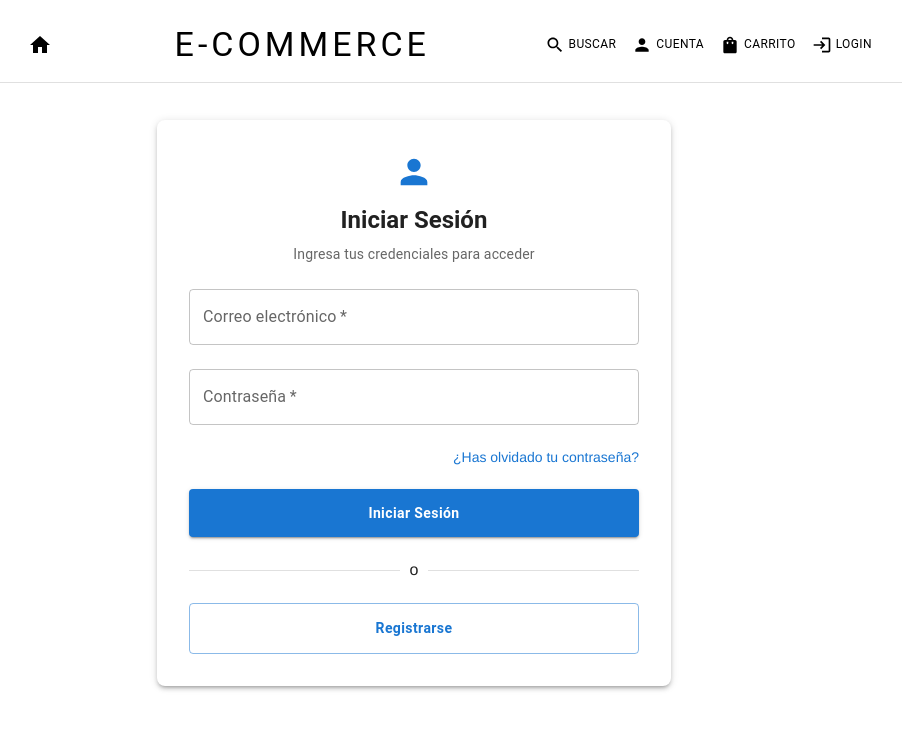
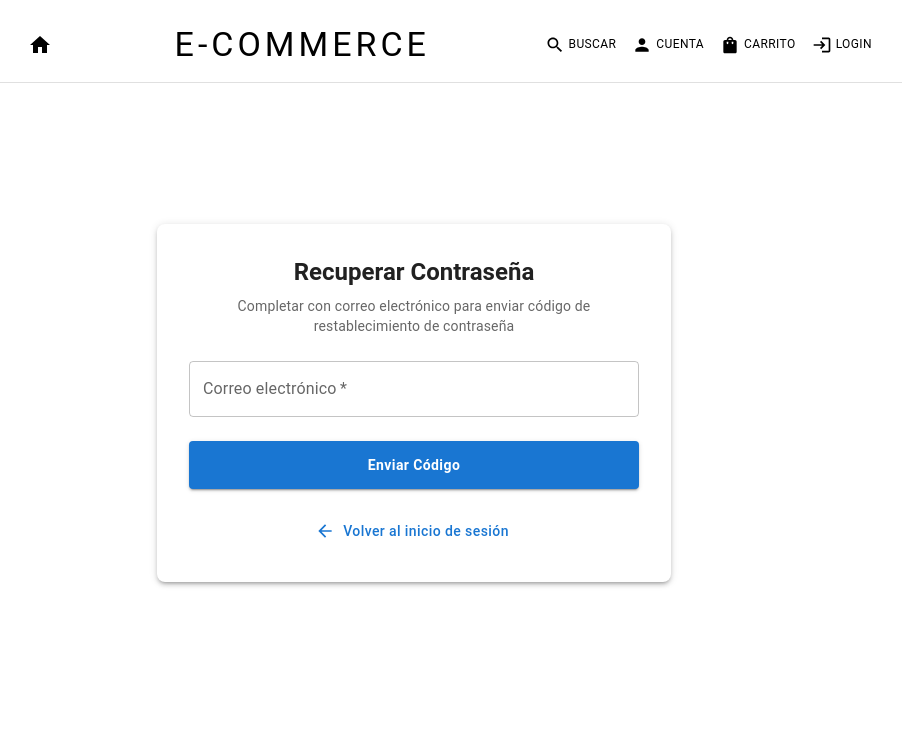
Before and after one commit to Agustin-CH/laboratorio-grupo1, a React (Create React App) app in the folder frontend/: page /usuarios in a window 1280 px wide. Both pictures are taken after a click on the link "¿Has olvidado tu contraseña?". Shown: the top 730 px of the page, without its empty margins (226-1128 px from the left). Built offline with nearby package versions, Linux system fonts and the light colour scheme.

Commit message:
Agregado de logica

```diff
--- a/frontend/package.json
+++ b/frontend/package.json
@@ -15,6 +15,7 @@
   "dependencies": {
     "@mui/icons-material": "^5.17.1",
     "@mui/material": "^5.17.1",
+    "axios": "^1.9.0",
     "react": "^18.3.1",
     "react-dom": "^18.3.1",
     "react-material-ui-carousel": "^3.4.2",
--- a/frontend/src/pages/UserManagement.jsx
+++ b/frontend/src/pages/UserManagement.jsx
@@ -1,55 +1,295 @@
-import { useState, useContext } from "react";
-import { Box, Typography, Stack, Button, TextField, Link, useMediaQuery, Paper, Divider } from "@mui/material";
-import PersonIcon from "@mui/icons-material/Person";
-import Header from "../components/Header";
-import { AuthContext } from "../context/AuthContext";
-import { useNavigate } from "react-router-dom";
+"use client"
+
+import { useState, useContext } from "react"
+import {
+  Box,
+  Typography,
+  Stack,
+  Button,
+  TextField,
+  Link,
+  useMediaQuery,
+  Paper,
+  Divider,
+  MenuItem,
+  FormControl,
+  InputLabel,
+  Select,
+  FormHelperText,
+} from "@mui/material"
+import PersonIcon from "@mui/icons-material/Person"
+import ArrowBackIcon from "@mui/icons-material/ArrowBack"
+import Header from "../components/Header"
+import { AuthContext } from "../context/AuthContext"
+import { useNavigate } from "react-router-dom"
 
 const Login = () => {
-  const isMobile = useMediaQuery("(max-width:600px)");
-  const { login } = useContext(AuthContext);
-  const navigate = useNavigate();
+  const isMobile = useMediaQuery("(max-width:600px)")
+  const { login } = useContext(AuthContext)
+  const navigate = useNavigate()
 
-  const [email, setEmail] = useState("");
-  const [password, setPassword] = useState("");
-  const [error, setError] = useState("");
+  // Estados para el login
+  const [email, setEmail] = useState("")
+  const [password, setPassword] = useState("")
+  const [error, setError] = useState("")
+
+  // Estados para controlar qué formulario mostrar
+  const [showForgotPassword, setShowForgotPassword] = useState(false)
+  const [showRegister, setShowRegister] = useState(false)
+  const [forgotPasswordEmail, setForgotPasswordEmail] = useState("")
+  const [forgotPasswordSent, setForgotPasswordSent] = useState(false)
+
+  // Estados para el formulario de registro
+  const [registerName, setRegisterName] = useState("")
+  const [registerEmail, setRegisterEmail] = useState("")
+  const [registerBirthDate, setRegisterBirthDate] = useState("")
+  const [registerNationality, setRegisterNationality] = useState("")
+  const [registerGender, setRegisterGender] = useState("")
+  const [registerErrors, setRegisterErrors] = useState({
+    name: "",
+    email: "",
+    birthDate: "",
+    nationality: "",
+    gender: "",
+  })
 
   // Simulación de login (reemplaza por tu API real)
   const handleLogin = (e) => {
-    e.preventDefault();
+    e.preventDefault()
     // Ejemplo: usuario admin
     if (email === "admin@admin.com" && password === "admin") {
-      login({ nombre: "Admin", email, rol: "admin" }, "fake-jwt-token-admin");
-      navigate("/gestion-productos");
+      login({ nombre: "Admin", email, rol: "admin" }, "fake-jwt-token-admin")
+      navigate("/gestion-productos")
     } else if (email === "user@user.com" && password === "user") {
-      login({ nombre: "Usuario", email, rol: "user" }, "fake-jwt-token-user");
-      navigate("/catalogo");
+      login({ nombre: "Usuario", email, rol: "user" }, "fake-jwt-token-user")
+      navigate("/catalogo")
     } else {
-      setError("Credenciales incorrectas");
+      setError("Credenciales incorrectas")
     }
-  };
+  }
 
-  return (
-    <Box sx={{ fontFamily: "'Helvetica Neue', sans-serif" }}>
-      <Header />
-      <Box
+  // Manejar el envío del formulario de olvido de contraseña
+  const handleForgotPassword = (e) => {
+    e.preventDefault()
+    if (forgotPasswordEmail) {
+      setForgotPasswordSent(true)
+      setTimeout(() => {
+        setForgotPasswordSent(false)
+        setShowForgotPassword(false)
+        setForgotPasswordEmail("")
+      }, 3000)
+    }
+  }
+
+  // Validar fecha de nacimiento (mayor de 18 años)
+  const validateBirthDate = (date) => {
+    if (!date) return "La fecha de nacimiento es requerida"
+
+    const birthDate = new Date(date)
+    const today = new Date()
+    let age = today.getFullYear() - birthDate.getFullYear()
+    const monthDiff = today.getMonth() - birthDate.getMonth()
+
+    if (monthDiff < 0 || (monthDiff === 0 && today.getDate() < birthDate.getDate())) {
+      age--
+    }
+
+    if (age < 18) {
+      return "Debes ser mayor de 18 años"
+    }
+
+    return ""
+  }
+
+  // Manejar el envío del formulario de registro
+  const handleRegister = (e) => {
+    e.preventDefault()
+
+    // Validar campos
+    const birthDateError = validateBirthDate(registerBirthDate)
+    const newErrors = {
+      name: registerName ? "" : "El nombre es requerido",
+      email: registerEmail ? "" : "El correo electrónico es requerido",
+      birthDate: birthDateError,
+      nationality: registerNationality ? "" : "La nacionalidad es requerida",
+      gender: registerGender ? "" : "El género es requerido",
+    }
+
+    setRegisterErrors(newErrors)
+
+    if (Object.values(newErrors).some((error) => error !== "")) {
+      return
+    }
+
+    console.log("Registro exitoso", {
+      nombre: registerName,
+      email: registerEmail,
+      fechaNacimiento: registerBirthDate,
+      nacionalidad: registerNationality,
+      genero: registerGender,
+    })
+
+    // Volver al formulario de login
+    setShowRegister(false)
+    // Limpiar campos
+    setRegisterName("")
+    setRegisterEmail("")
+    setRegisterBirthDate("")
+    setRegisterNationality("")
+    setRegisterGender("")
+  }
+
+  // Renderizar el formulario de olvido de contraseña
+  const renderForgotPasswordForm = () => (
+    <form onSubmit={handleForgotPassword}>
+      <Stack spacing={3}>
+        <Box textAlign="center">
+          <Typography variant="h5" sx={{ fontWeight: "bold", mb: 1 }}>
+            Recuperar Contraseña
+          </Typography>
+          <Typography variant="body2" color="text.secondary">
+            Completar con correo electrónico para enviar código de restablecimiento de contraseña
+          </Typography>
+        </Box>
+
+        <TextField
+          label="Correo electrónico"
+          variant="outlined"
+          fullWidth
+          type="email"
+          required
+          value={forgotPasswordEmail}
+          onChange={(e) => setForgotPasswordEmail(e.target.value)}
+        />
+
+        {forgotPasswordSent && (
+          <Typography color="success.main" sx={{ textAlign: "center" }}>
+            Te hemos enviado un código
+          </Typography>
+        )}
+
+        <Button
+          type="submit"
+          variant="contained"
+          fullWidth
           sx={{
-          display: "flex",
-          justifyContent: "center",
-          alignItems: "center",
-          minHeight: "80vh",
-          px: isMobile ? 2 : 4,
+            py: 1.5,
+            textTransform: "none",
+            fontWeight: "bold",
           }}
         >
-        <Paper
-          elevation={3}
+          Enviar Código
+        </Button>
+
+        <Button
+          startIcon={<ArrowBackIcon />}
+          onClick={() => setShowForgotPassword(false)}
+          sx={{ textTransform: "none" }}
+        >
+          Volver al inicio de sesión
+        </Button>
+      </Stack>
+    </form>
+  )
+
+  // Renderizar el formulario de registro
+  const renderRegisterForm = () => (
+    <form onSubmit={handleRegister}>
+      <Stack spacing={3}>
+        <Box textAlign="center">
+          <Typography variant="h5" sx={{ fontWeight: "bold", mb: 1 }}>
+            Registrarse
+          </Typography>
+          <Typography variant="body2" color="text.secondary">
+            Completa tus datos para crear una cuenta
+          </Typography>
+        </Box>
+
+        <TextField
+          label="Nombre"
+          variant="outlined"
+          fullWidth
+          required
+          value={registerName}
+          onChange={(e) => setRegisterName(e.target.value)}
+          error={!!registerErrors.name}
+          helperText={registerErrors.name}
+        />
+
+        <TextField
+          label="Correo electrónico"
+          variant="outlined"
+          fullWidth
+          type="email"
+          required
+          value={registerEmail}
+          onChange={(e) => setRegisterEmail(e.target.value)}
+          error={!!registerErrors.email}
+          helperText={registerErrors.email}
+        />
+
+        <TextField
+          label="Fecha de nacimiento"
+          variant="outlined"
+          fullWidth
+          type="date"
+          required
+          InputLabelProps={{ shrink: true }}
+          value={registerBirthDate}
+          onChange={(e) => setRegisterBirthDate(e.target.value)}
+          error={!!registerErrors.birthDate}
+          helperText={registerErrors.birthDate || "Debes ser mayor de 18 años"}
+        />
+
+        <TextField
+          label="Nacionalidad"
+          variant="outlined"
+          fullWidth
+          required
+          value={registerNationality}
+          onChange={(e) => setRegisterNationality(e.target.value)}
+          error={!!registerErrors.nationality}
+          helperText={registerErrors.nationality}
+        />
+
+        <FormControl fullWidth error={!!registerErrors.gender}>
+          <InputLabel id="gender-label">Género</InputLabel>
+          <Select
+            labelId="gender-label"
+            value={registerGender}
+            label="Género"
+            onChange={(e) => setRegisterGender(e.target.value)}
+          >
+            <MenuItem value="masculino">Masculino</MenuItem>
+            <MenuItem value="femenino">Femenino</MenuItem>
+            <MenuItem value="otro">Otro</MenuItem>
+            <MenuItem value="prefiero-no-decir">Prefiero no decir</MenuItem>
+          </Select>
+          {registerErrors.gender && <FormHelperText>{registerErrors.gender}</FormHelperText>}
+        </FormControl>
+
+        <Button
+          type="submit"
+          variant="contained"
+          fullWidth
           sx={{
-            width: "100%",
-            maxWidth: 450,
-            p: 4,
-            borderRadius: 2,
+            py: 1.5,
+            textTransform: "none",
+            fontWeight: "bold",
           }}
         >
+          Crear Cuenta
+        </Button>
+
+        <Button startIcon={<ArrowBackIcon />} onClick={() => setShowRegister(false)} sx={{ textTransform: "none" }}>
+          Volver al inicio de sesión
+        </Button>
+      </Stack>
+    </form>
+  )
+
+  // Renderizar el formulario de login
+  const renderLoginForm = () => (
     <form onSubmit={handleLogin}>
       <Stack spacing={3}>
         <Box textAlign="center">
@@ -69,7 +309,7 @@ const Login = () => {
           type="email"
           required
           value={email}
-                onChange={e => setEmail(e.target.value)}
+          onChange={(e) => setEmail(e.target.value)}
         />
         <TextField
           label="Contraseña"
@@ -78,7 +318,7 @@ const Login = () => {
           type="password"
           required
           value={password}
-                onChange={e => setPassword(e.target.value)}
+          onChange={(e) => setPassword(e.target.value)}
         />
 
         {error && (
@@ -90,6 +330,10 @@ const Login = () => {
         <Link
           href="#"
           underline="hover"
+          onClick={(e) => {
+            e.preventDefault()
+            setShowForgotPassword(true)
+          }}
           sx={{
             alignSelf: "flex-end",
             color: "primary.main",
@@ -117,6 +361,7 @@ const Login = () => {
         <Button
           variant="outlined"
           fullWidth
+          onClick={() => setShowRegister(true)}
           sx={{
             py: 1.5,
             textTransform: "none",
@@ -127,10 +372,45 @@ const Login = () => {
         </Button>
       </Stack>
     </form>
+  )
+
+  // Determinar qué formulario mostrar
+  const renderForm = () => {
+    if (showForgotPassword) {
+      return renderForgotPasswordForm()
+    } else if (showRegister) {
+      return renderRegisterForm()
+    } else {
+      return renderLoginForm()
+    }
+  }
+
+  return (
+    <Box sx={{ fontFamily: "'Helvetica Neue', sans-serif" }}>
+      <Header />
+      <Box
+        sx={{
+          display: "flex",
+          justifyContent: "center",
+          alignItems: "center",
+          minHeight: "80vh",
+          px: isMobile ? 2 : 4,
+        }}
+      >
+        <Paper
+          elevation={3}
+          sx={{
+            width: "100%",
+            maxWidth: 450,
+            p: 4,
+            borderRadius: 2,
+          }}
+        >
+          {renderForm()}
         </Paper>
       </Box>
     </Box>
-  );
-};
+  )
+}
 
-export default Login;
+export default Login
```
Also changed, not shown: 1 other file (tests, documents, lock files or other folders). Lines whose indentation alone changed are shown as unchanged.
